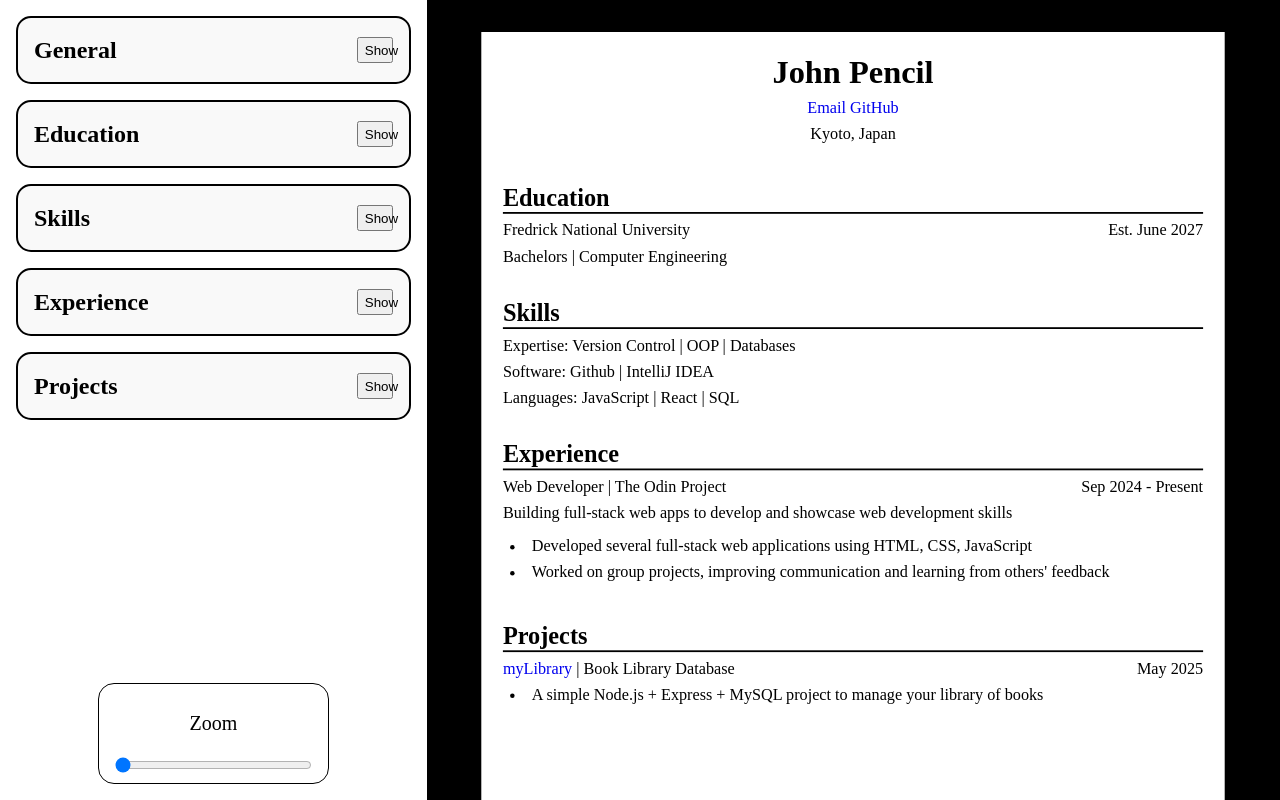
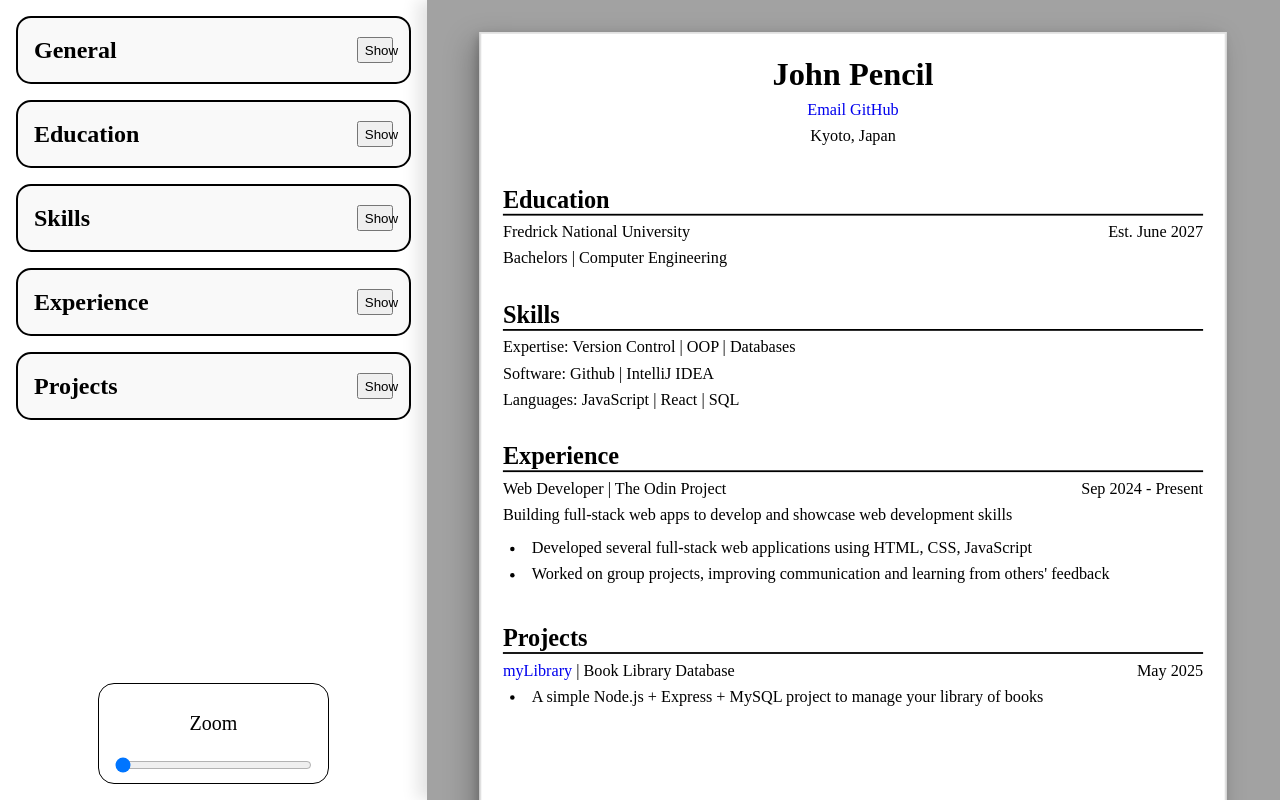
Before and after one commit to veryvroosh/cv-application, a React (Vite) app: page / in a window 1280 px wide. Built offline with nearby package versions, Linux system fonts and the light colour scheme.

Commit message:
shadows and shi idk

```diff
--- a/src/styles/app.css
+++ b/src/styles/app.css
@@ -110,28 +110,38 @@ body {
 }
 
 .preview-section-container {
+  z-index: 999;
   overflow-y: auto;
   overflow-x: hidden;
   display: flex;
   justify-content: center;
   align-items: start;
   height: 100%;
-  background-color: black;
+  background-color: #a2a2a2;
   box-sizing: border-box;
+
+  box-shadow:
+          -10px 0 15px rgba(0, 0, 0, 0.1),
+          10px 0 15px rgba(0, 0, 0, 0.1);
 }
 
 .cv-preview {
+  z-index: 999;
   font-size: 18px;
   width: 794px;
   height: 1123px;
   background-color: white;
-  box-shadow: 0 0 10px rgba(0, 0, 0, 0.1);
+  box-shadow:
+          -10px 10px 30px rgba(0, 0, 0, 0.25), /* main soft shadow toward left-bottom */
+          -3px 3px 10px rgba(0, 0, 0, 0.2);     /* secondary subtle layer */
   transform: scale(0.85);
   transform-origin: top center;
+  border: 2px solid #e0e0e0;
   padding: 1rem;
   margin: 2rem 0;
   user-select: none;
 }
+
 
 hr {
   border: none;
```
